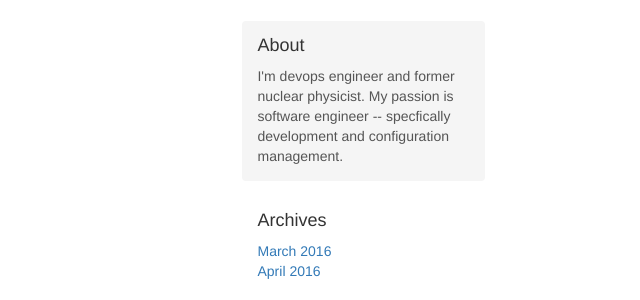
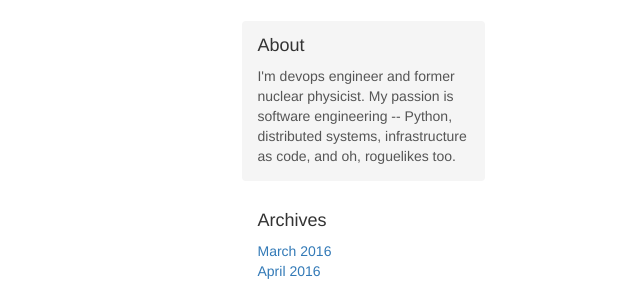
Before and after one commit to ksnavely/website, a Flask app: page / in a window 1280 px wide. Shown: the part 628-928 px from the top of the page, without its empty margins (640-1280 px from the left). Run offline with Flask 2, Linux system fonts and the light colour scheme; data that the repository does not hold is empty; some libraries are stand-ins or nearby versions.

Commit message:
frontpage tweaks

```diff
--- a/website/server/templates/index.html
+++ b/website/server/templates/index.html
@@ -50,7 +50,7 @@
           </div>
           <div class="sidebar-module sidebar-module-inset">
             <h4>About</h4>
-            <p>I'm devops engineer and former nuclear physicist. My passion is software engineer -- specfically development and configuration management.</p>
+            <p>I'm devops engineer and former nuclear physicist. My passion is software engineering -- Python, distributed systems, infrastructure as code, and oh, roguelikes too.</p>
           </div>
           <div class="sidebar-module">
             <h4>Archives</h4>
```
